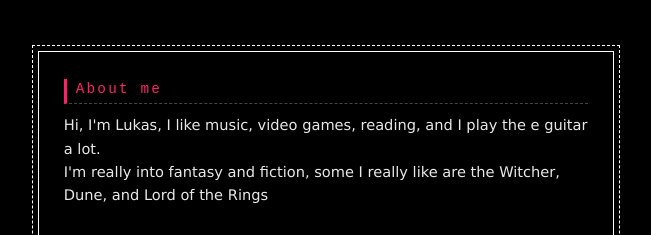
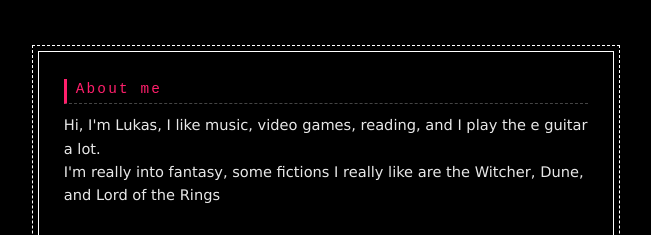
Before and after one commit to lukasvx/lukasvx.github.io, a plain HTML site: page index.html in a window 1280 px wide. Shown: the top 235 px of the page, without its empty margins (314-965 px from the left). Drawn offline with Linux system fonts and the light colour scheme.

Commit message:
Update index.html

```diff
--- a/index.html
+++ b/index.html
@@ -20,7 +20,7 @@
             <section id="about" aria-labelledby="about-title">
                 <h2 id="about-title">about me</h2>
                 <p>Hi, I'm Lukas, I like music, video games, reading, and I play the e guitar a lot.</p>
-<p>I'm really into fantasy and fiction, some I really like are the Witcher, Dune, and Lord of the Rings
+<p>I'm really into fantasy, some fictions I really like are the Witcher, Dune, and Lord of the Rings
             </section>
 
             <section id="favourites" aria-labelledby="fav-title">
```
